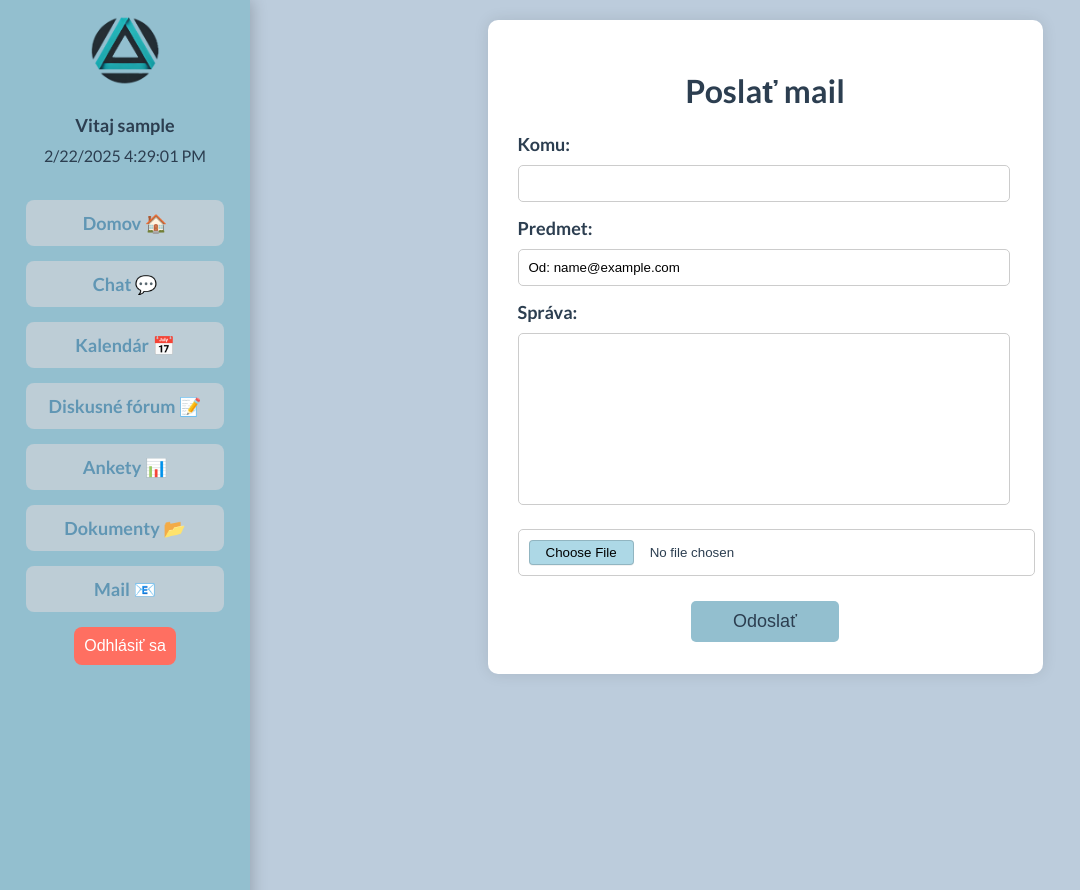
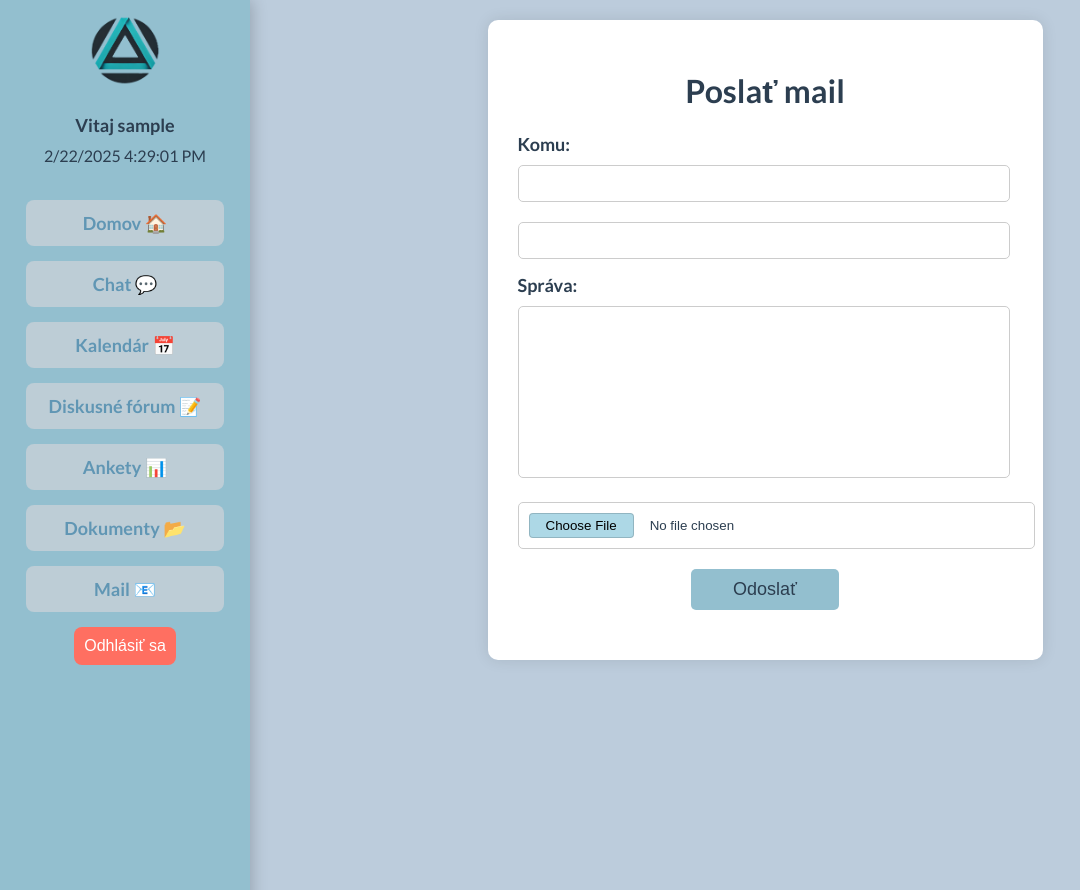
Before and after one commit to Agresor1986/intranet, a Django app: page /mail/ in a window 1280 px wide. Shown: the whole page, without its empty margins (0-1080 px from the left). Run offline with Django 5.2, Linux system fonts and the light colour scheme; the visitor is signed in with stand-in values (Sample User, id 1).

Commit message:
Optimalisation of mail app

```diff
--- a/mail/models.py
+++ b/mail/models.py
@@ -7,7 +7,6 @@ class UserProfile(models.Model):
 
     def __str__(self):
         return f"{self.user.username}'s Profile"
-
 
 class SentEmail(models.Model):
     sender = models.ForeignKey(User, on_delete=models.CASCADE, related_name="sent_emails")
@@ -19,5 +18,6 @@ class SentEmail(models.Model):
 
     def __str__(self):
         return f"Email from {self.sender.username} to {self.recipient}"
+
     def file_name(self):
         return self.file.name.split('/')[-1] if self.file else None
--- a/mail/views.py
+++ b/mail/views.py
@@ -6,14 +6,14 @@ def send_mail_page(request):
     result = None  # Výsledok operácie
     if request.method == 'POST':
         address = request.POST.get('address')  # Príjemca
-        subject = request.POST.get('subject')  # Predmet
+        subject = request.POST.get('subject', '').strip()  # Predmet
         message = request.POST.get('message')  # Správa
         file = request.FILES.get('file')  # Súbor (ak je pripojený)
 
-        if address and subject and message:
+        if address and message:  # Predmet už nemusí byť kontrolovaný
             try:
-                user_email = request.user.email  # Používateľský e-mail priamo z modelu User
-                if subject.startswith("Od: "):
+                user_email = request.user.email  # Používateľský e-mail
+                if not subject:  # Ak je predmet prázdny, nastaví sa predvolená hodnota
                     subject = f"Od: {user_email}"
 
                 email = EmailMessage(
@@ -34,6 +34,7 @@ def send_mail_page(request):
                     recipient=address,
                     subject=subject,
                     message=message,
+                    file=file if file else None,  # Uloženie súboru iba ak existuje
                 )
                 result = 'Email bol poslaný!'
             except Exception as e:
--- a/templates/mail.html
+++ b/templates/mail.html
@@ -46,11 +46,9 @@
         background-color: #93BFCF;
         color: #2C3E50;
         width: 30%;
-        margin:20px auto;
-        margin-top:25px;
-        margin-bottom:2px;
-        display:block;
-        font-size:18px;
+        margin: 20px auto;
+        display: block;
+        font-size: 18px;
         transition: background-color 0.3s ease, transform 0.3s ease;
     }
     button:hover {
@@ -61,13 +59,13 @@
     .result-message {
         color: green;
         margin-top: 20px;
-        text-align:center;
+        text-align: center;
     }
     h1 {
-        text-align:center;
+        text-align: center;
     }
-    input[type="file"]{
-        width:100%;
+    input[type="file"] {
+        width: 100%;
     }
     input[type="file"]::file-selector-button {
         border-radius: 4px;
@@ -76,17 +74,13 @@
         cursor: pointer;
         background-color: #add8e6;
         border: 1px solid rgba(0, 0, 0, 0.16);
-        box-shadow: 0px 1px 0px rgba(0, 0, 0, 0.05);
         margin-right: 16px;
         transition: background-color 200ms;
     }
     input[type="file"]::file-selector-button:hover {
         background-color: #a0c8e0;
     }
-    input[type="file"]::file-selector-button:active {
-        background-color: #e5e7eb;
-    }
-    </style>
+</style>
 
 <div class="form-container">
     <div class="form-box">
@@ -100,8 +94,7 @@
             </div>
 
             <div class="form-group">
-                <label for="subject">Predmet:</label>
-                <input id="subject" name="subject" value="Od: {{ user.email }}" required />
+                <input id="subject" name="subject" required />
             </div>
 
             <div class="form-group">
```
